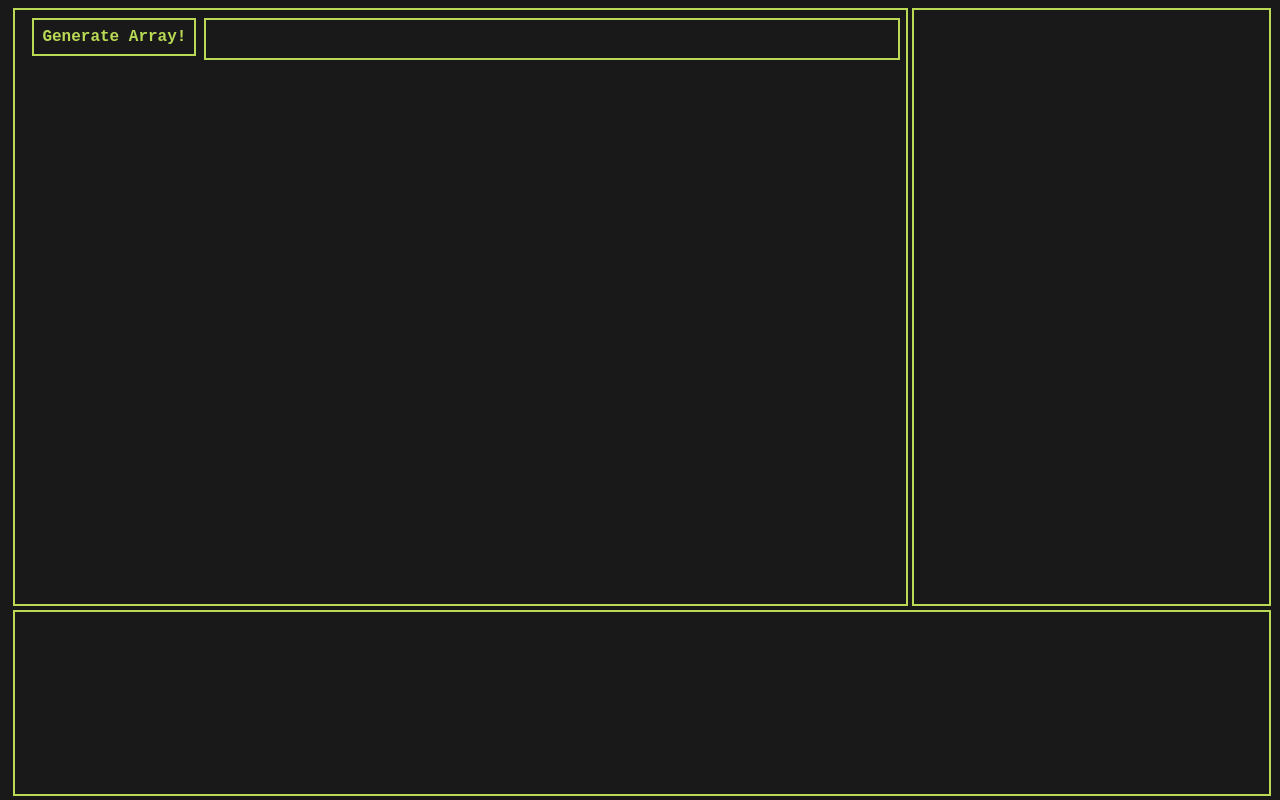
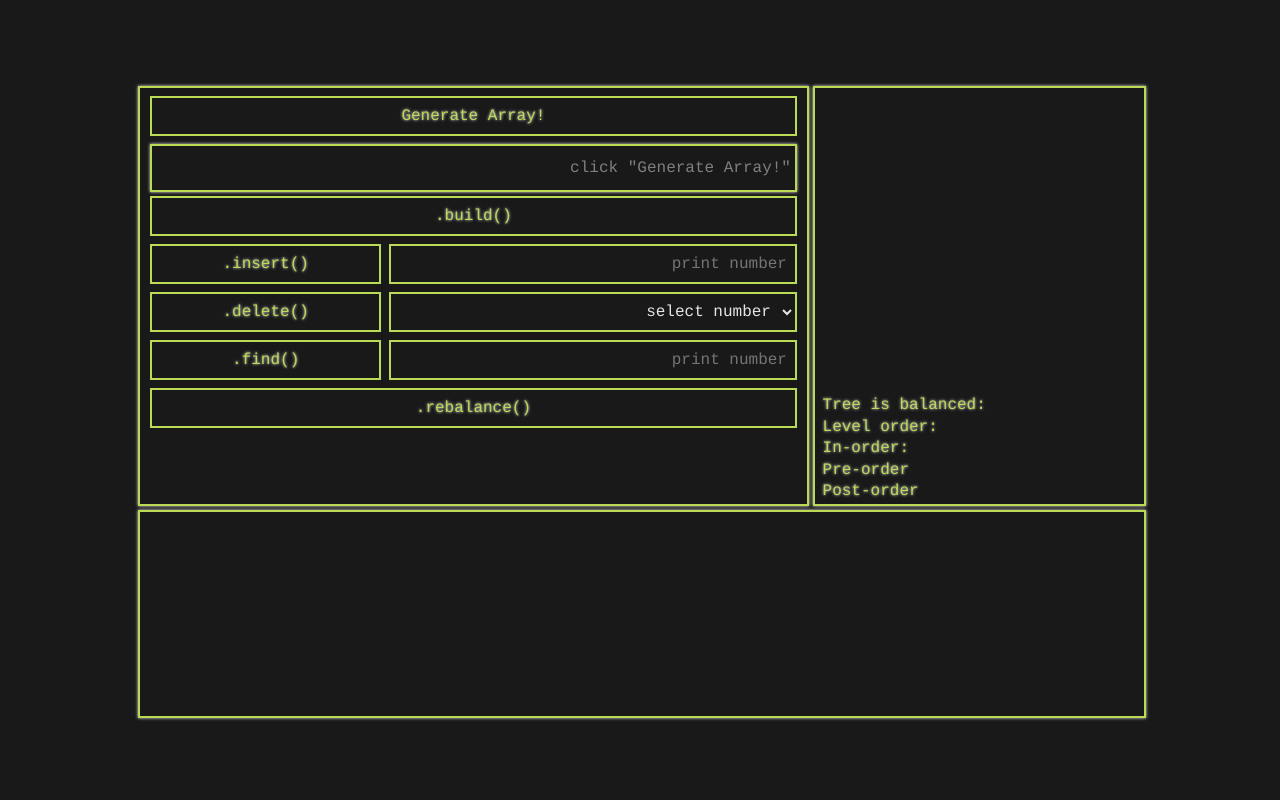
Before and after one commit to hrv3str/binary-search-tree, a website built with webpack: page src/index.html in a window 1280 px wide. Built offline with nearby package versions, Linux system fonts and the light colour scheme.

Commit message:
Develop UI

```diff
--- a/src/index.html
+++ b/src/index.html
@@ -6,13 +6,64 @@
     <title>Odin Binary Search Tree</title>
 </head>
 <body>
-    <div class="panel left">
-        <div class="frame array">
-            <button>Generate Array!</button>
-            <div class="panel"></div>
+    <div class="frame">
+        <div class="panel left">
+            <div class="frame array">
+                <button id="generator">
+                    Generate Array!
+                </button>
+                <div class="panel"
+                    id="array-display">
+                        <div class="array-placeholder">click &quot;Generate Array!&quot;</div>
+                </div>
+            </div>
+            <div class="frame controls">
+                <button id=build-tree>
+                    .build()
+                </button>
+                <label for="insert-input">
+                    <button>.insert()</button>
+                </label>
+                <input type="number"
+                    id="insert-input"
+                    min="100"
+                    max="999"
+                    placeholder="print number">
+                <label for="delete-input">
+                    <button>.delete()</button>
+                </label>
+                <select name="number" id="delete-input">
+                    <option value="">select number</option>
+                </select>
+                <label for="find-input">
+                    <button>.find()</button>
+                </label>
+                <input type="number"
+                    id="find-input"
+                    min="100"
+                    max="999"
+                    placeholder="print number"">
+                <button id="balance-tree">.rebalance()</button>
+            </div>
         </div>
+        <div class="panel right">
+            <div id="console"
+                class="frame">
+            </div>
+            <div class="label is-balanced">Tree is balanced:</div>
+            <div id="is-balanced"></div>
+            <div class="label level-order">
+                Level order:
+            </div>
+            <div id="level-order"></div>
+            <div class="label in-order">In-order:</div>
+            <div id="in-order"></div>
+            <div class="label pre-order">Pre-order</div>
+            <div id="pre-order"></div>
+            <div class="label post-order">Post-order</div>
+            <div id="post-order"></div>
+        </div>
+        <div class="panel bottom"></div>
     </div>
-    <div class="panel right"></div>
-    <div class="panel bottom"></div>
 </body>
 </html>
--- a/src/styles.css
+++ b/src/styles.css
@@ -1,8 +1,9 @@
 :root{
-    --font: monospace;
+    --font: "Courier";
     --co-first: #bada55;
     --co-second: #191919;
     --co-third: #e5e5e5;
+    --co-fourth: #f5f128;
     --border: 2px solid var(--co-first);
     --shadow: 0 0 3px var(--co-third);
 }
@@ -14,33 +15,43 @@ body {
     width: 98vw;
     height: 98vh;
     overflow-x: hidden;
+    display: flex;
+    align-items: center;
+    justify-content: center;
+    margin: 1vh auto;
+}
+
+body > .frame {
     display: grid;
     grid-template-areas:
         "left left right"
         "left left right"
-        "left left right"
         "bottom bottom bottom";
+    grid-template-columns: repeat(3, 1fr);
+    grid-template-rows: repeat(3, 1fr);
     gap: 0.5rem;
-    margin: 1vh auto;
+    width: 80%;
+    height: 80%;
 }
 
 button {
     font-family: var(--font);
+    text-shadow: var(--shadow);
     color: var(--co-first);
     background-color: transparent;
     border: var(--border);
     outline: none;
-    height: 100%;
+    height: 2.5rem;
     padding: 0.5rem;
-    font-weight: 700;
     font-size: 1rem;
-    margin: 0 0.5rem;
+    cursor: pointer;
 }
 
 .panel {
     width: 100%;
     height: 100%;
     border: var(--border);
+    box-shadow: var(--shadow);
 }
 
 .panel.left {
@@ -48,19 +59,214 @@ button {
 }
 
 .panel.right {
+    font-family: var(--font);
     grid-area: right;
+    display: grid;
+    grid-template-areas:
+        "console console"
+        "isBalancedLabel isBalanced"
+        "levelOrderLabel levelOrder"
+        "inOrderLabel inOrder"
+        "preOrderLabel preOrder"
+        "postOrderLabel postOrder"
+    ;
+    grid-template-rows: 1fr repeat(5, auto);
+    gap: 0,5rem;
 }
 
 .panel.bottom {
     grid-area: bottom;
 }
 
-.frame.array {
+.frame {
     width:calc(100% - 1.2rem);
     margin: 0.5rem auto;
     height: fit-content;
     display: grid;
-    grid-template-columns: auto 1fr;
+    gap: 0.5rem;
+}
+
+.frame.array {
+    grid-template-rows: 1fr auto;
+    grid-template-columns: 100%;
+    align-items: baseline;
+}
+
+.array-placeholder {
+    grid-column: 1 / -1;
+    width: 100%;
+    height: 100%;
+    color: var(--co-first);
+    padding-right: 0.5rem;
+    text-align: right;
+    text-shadow: none;
+    opacity: 0.5;
+    color: var(--co-third);
+}
+
+.number-plate {
+    transform: scale(1);
+    opacity: 1;
+    animation: plate-appear;
+    animation-duration: 100ms;
+    animation-iteration-count: 1;
+}
+
+@keyframes plate-appear {
+    0% {
+        transform: scale(1);
+        opacity: 1;
+    }
+    1% {
+        transform: scale(3);
+        opacity: 0;
+    }
+    100% {
+        transform: scale(1);
+        opacity: 1;
+    }
+}
+
+.frame.controls {
+    grid-template-areas:
+        "build build build"
+        "insertLabel insertInput insertInput"
+        "deleteLabel deleteInput deleteInput"
+        "findLabel findInput findInput"
+        "balance balance balance"
+        ;
+}
+
+#build-tree {
+    grid-area: build;
+}
+
+label[for=insert-input] {
+    grid-area: insertLabel;
+}
+
+label[for=delete-input] {
+    grid-area: deleteLabel;
+}
+
+label[for="find-input"] {
+    grid-area: findLabel;
+}
+
+label > button {
+    width: 100%;
+}
+
+#insert-input {
+    grid-area: insertInput;
+}
+
+#delete-input {
+    grid-area: deleteInput;
+}
+
+#find-input {
+    grid-area: findInput;
+}
+
+#balance-tree {
+    grid-area: balance;
+}
+
+input,
+select {
+    background-color: transparent;
+    border: var(--border);
+    text-align: right;
+    color: var(--co-first);
+    font-family: var(--font);
+    padding-right: 0.5rem;
+}
+
+select {
+    color: var(--co-third);
+}
+
+select::-ms-expand {
+    display: none;
+}
+
+option {
+    color: var(--co-first);
+    background-color: var(--co-second);
+    outline: none;
+    border: var(--border);
+}
+
+input:focus {
+    border: var(--border);
+    outline: none;
+}
+
+input[type='number']::-webkit-inner-spin-button,
+input[type='number']::-webkit-outer-spin-button {
+    -webkit-appearance: none;
+    margin: 0;
+}
+
+.array > .panel {
+    color: var(--co-fourth);
+    font-family: var(--font);
+    width: auto;
+    min-height: 2.5rem;
+    display: grid;
+    grid-template-columns: repeat(10, 1fr);
+    align-content: center;
+    justify-items: center;
+}
+
+.label {
+    padding-left: 0.5rem;
+    margin-bottom: 0.2rem;
+}
+
+#console {
+    grid-area: console;
+}
+
+.is-balanced {
+    grid-area: isBalancedLabel;
+}
+
+#is-balanced {
+    grid-area: isBalanced;
+}
+
+.level-order {
+    grid-area: levelOrderLabel;
+}
+
+#level-order {
+    grid-area: levelOrder;
+}
+
+.in-order {
+    grid-area: inOrderLabel;
+}
+
+#in-order {
+    grid-area: inOrder;
+}
+
+.pre-order {
+    grid-area: preOrderLabel;
+}
+
+#pre-order {
+    grid-area: preOrder;
+}
+
+.post-order {
+    grid-area: postOrderLabel;
+}
+
+#post-order {
+    grid-area: postOrder;
 }
 
 ::-webkit-scrollbar {
```
